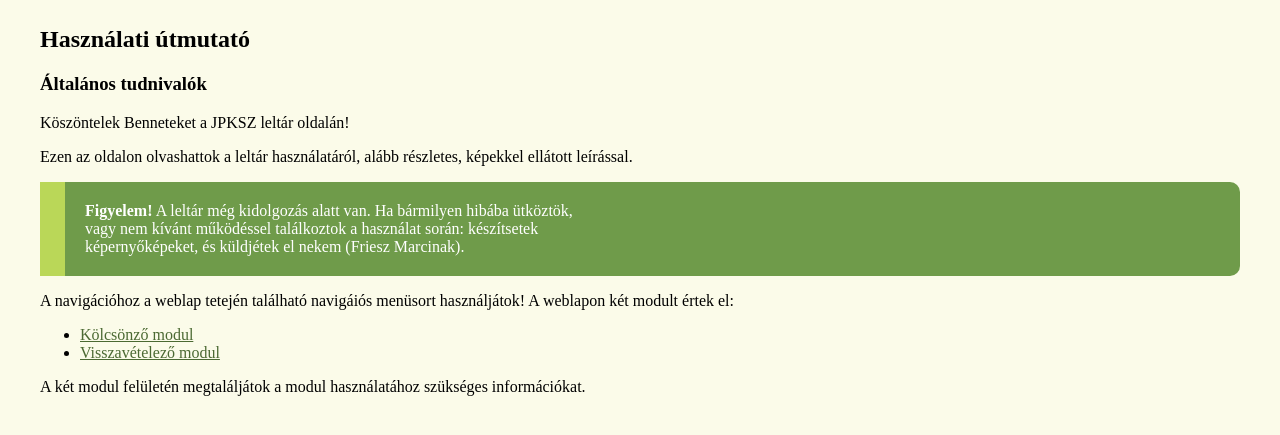
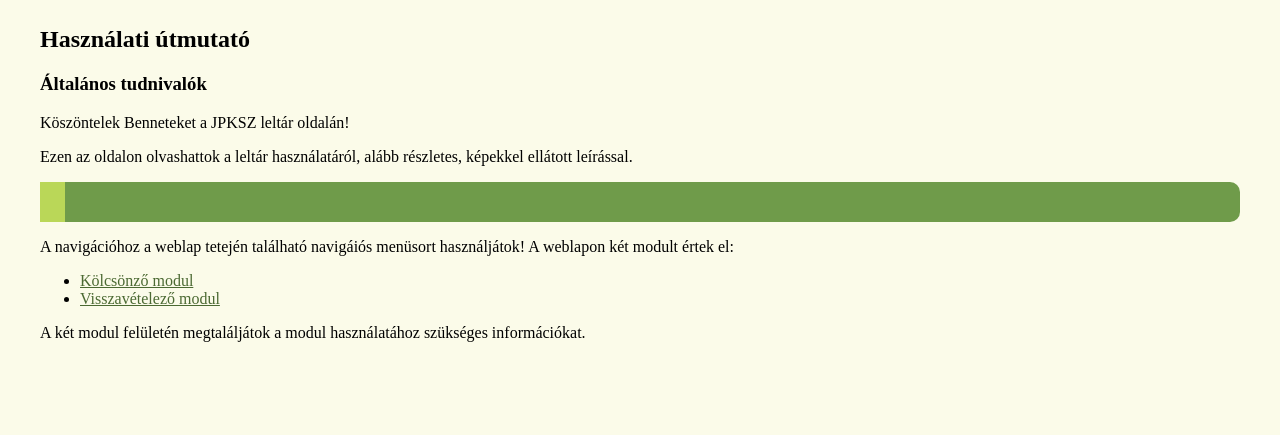
Before and after one commit to Xephein/inventoryManagementSystem, a Flask app: page / in a window 1280 px wide. Shown: the part 94-529 px from the top of the page. Run offline with Flask 3, Linux system fonts and the light colour scheme; parts of the project's set-up code (start-up, migrations or seed data) failed here and were passed over; some libraries are stand-ins or nearby versions.

Commit message:
updated index.html again

```diff
--- a/templates/index.html
+++ b/templates/index.html
@@ -14,9 +14,7 @@
 <p>Köszöntelek Benneteket a JPKSZ leltár oldalán!</p>
 <p>Ezen az oldalon olvashattok a leltár használatáról, alább részletes, képekkel ellátott leírással.</p>
 <div class="info">
-    <div class="infoleft">
-        <strong>Figyelem!</strong> A leltár még kidolgozás alatt van. Ha bármilyen hibába ütköztök, vagy nem kívánt működéssel találkoztok a használat során: készítsetek képernyőképeket, és küldjétek el nekem (Friesz Marcinak).
-    </div>
+
 
 </div>
 <p>A navigációhoz a weblap tetején található navigáiós menüsort használjátok! A weblapon két modult értek el:
```
